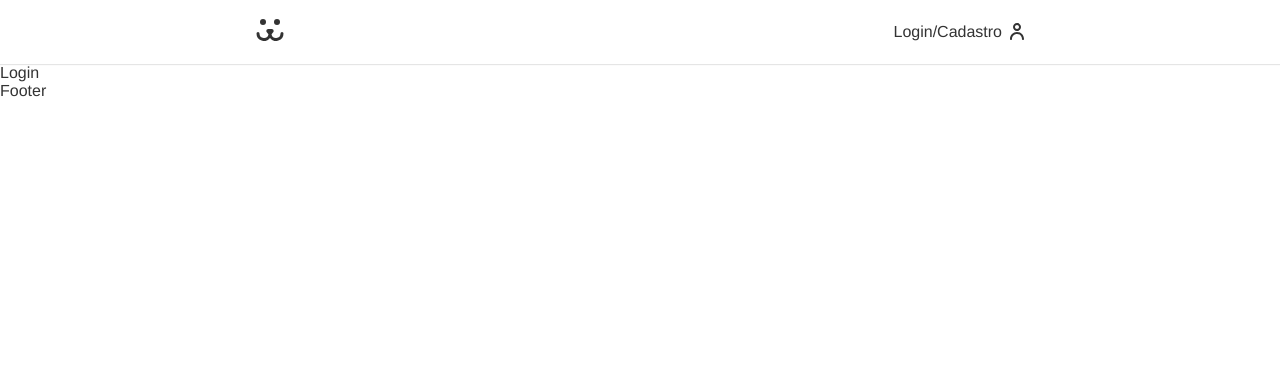
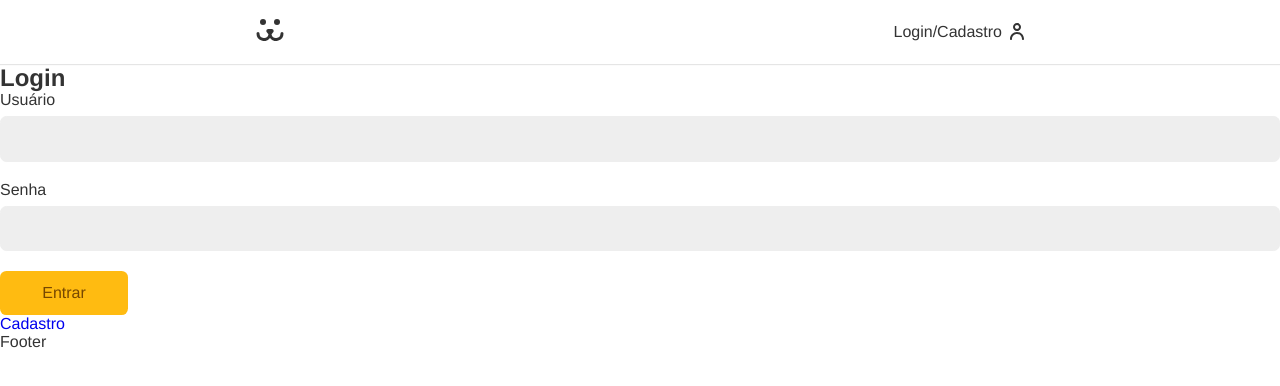
Before and after one commit to deniswmonteiro/dogs, a React (Vite) app: page /login in a window 1280 px wide. Shown: the top 386 px of the page. Built offline with nearby package versions, Linux system fonts and the light colour scheme.

Commit message:
Criação do hook 'useForm' e dos componentes de formulário

```diff
--- a/src/App.jsx
+++ b/src/App.jsx
@@ -6,7 +6,7 @@ import Login from "./Components/Login/Login";
 import Footer from "./Components/Footer";
 import "./App.css";
 
-function App() {
+const App = () => {
     return (
         <div>
             <BrowserRouter>
@@ -14,7 +14,7 @@ function App() {
 
                 <Routes>
                     <Route path="/" element={<Home />} />
-                    <Route path="/login" element={<Login />} />
+                    <Route path="/login/*" element={<Login />} />
                 </Routes>
 
                 <Footer />
--- /dev/null
+++ b/src/Components/Forms/Button.jsx
@@ -0,0 +1,12 @@
+import React from "react";
+import styles from "./Button.module.css";
+
+const Button = ({children, ...props}) => {
+    return (
+        <button className={styles.button} {...props}>
+            {children}
+        </button>
+    )
+}
+
+export default Button
--- /dev/null
+++ b/src/Components/Forms/Button.module.css
@@ -0,0 +1,24 @@
+.button {
+    font-size: 1rem;
+    font-family: var(--type-first);
+    cursor: pointer;
+    border: none;
+    border-radius: .4rem;
+    background-color: #FB1;
+    color: #764701;
+    padding: .8rem 1.2rem;
+    min-width: 8rem;
+    transition: .3s;
+}
+
+.button:hover,
+.button:focus {
+    outline: none;
+    box-shadow: 0 0 0 3px #FEA, 0 0 0 4px #FB1;
+    transition: .3s;
+}
+
+.button:disabled {
+    opacity: .5;
+    cursor: wait;
+}
--- /dev/null
+++ b/src/Components/Forms/Input.jsx
@@ -0,0 +1,21 @@
+import React from "react";
+import styles from "./Input.module.css";
+
+const Input = ({label, type, id, value, onChange, onBlur, error}) => {
+    return (
+        <div className={styles.formGroup}>
+            <label htmlFor={id} className={styles.label}>
+                {label}
+            </label>
+            <input type={type} className={styles.input}
+                id={id}
+                name={id}
+                value={value}
+                onChange={onChange}
+                onBlur={onBlur} />
+            {error && <p className={styles.error}>{error}</p>}
+        </div>
+    )
+}
+
+export default Input
--- /dev/null
+++ b/src/Components/Forms/Input.module.css
@@ -0,0 +1,35 @@
+.formGroup {
+    margin-bottom: 1.25rem;
+}
+
+.input {
+    border: 1px solid #EEE;
+    display: block;
+    width: 100%;
+    font-size: 1rem;
+    padding: .8rem;
+    border-radius: .4rem;
+    background-color: #EEE;
+    transition: .3s;
+}
+
+.input:focus,
+.input:hover {
+    outline: none;
+    border-color: #FB1;
+    background-color: #FFF;
+    box-shadow: 0 0 0 3px #FEA;
+}
+
+.label {
+    display: block;
+    font-size: 1rem;
+    line-height: 1;
+    padding-bottom: .5rem;
+}
+
+.error {
+    color: #F31;
+    font-size: .875rem;
+    margin-top: .25rem;
+}
--- a/src/Components/Login/Login.jsx
+++ b/src/Components/Login/Login.jsx
@@ -1,8 +1,20 @@
 import React from "react";
+import { Route, Routes } from "react-router-dom";
+import LoginForm from "./LoginForm";
+import LoginCreate from "./LoginCreate";
+import LoginPasswordLost from "./LoginPasswordLost";
+import LoginPasswordReset from "./LoginPasswordReset";
 
 const Login = () => {
     return (
-        <div>Login</div>
+        <div>
+            <Routes>
+                <Route path="/" element={<LoginForm />} />
+                <Route path="cadastrar" element={<LoginCreate />} />
+                <Route path="perdeu" element={<LoginPasswordLost />} />
+                <Route path="resetar" element={<LoginPasswordReset />} />
+            </Routes>
+        </div>
     )
 }
 
--- /dev/null
+++ b/src/Components/Login/LoginCreate.jsx
@@ -0,0 +1,9 @@
+import React from "react";
+
+const LoginCreate = () => {
+    return (
+        <div>LoginCreate</div>
+    )
+}
+
+export default LoginCreate
--- /dev/null
+++ b/src/Components/Login/LoginForm.jsx
@@ -0,0 +1,49 @@
+import React from "react";
+import { Link } from "react-router-dom";
+import useForm from "../../Hooks/useForm";
+import Input from "../Forms/Input";
+import Button from "../Forms/Button";
+
+const LoginForm = () => {
+    const username = useForm();
+    const password = useForm();
+
+    async function handleSubmit(event) {
+        event.preventDefault();
+
+        if (username.validate() && password.validate()) {
+            const response = await fetch(`http://dogsapi.test/json/jwt-auth/v1/token`, {
+                method: "POST",
+                headers: {
+                    "Content-Type": "application/json"
+                },
+                body: JSON.stringify()
+            });
+
+            const result = await response.json();
+            console.log(result)
+        }
+    }
+
+    return (
+        <section>
+            <h1>Login</h1>
+
+            <form onSubmit={handleSubmit}>
+                <Input label="Usuário" type="text"
+                    id="username"
+                    {...username} />
+                <Input label="Senha" type="password"
+                    id="password"
+                    {...password} />
+                <Button>Entrar</Button>
+            </form>
+
+            <Link to="/login/cadastrar">
+                Cadastro
+            </Link>
+        </section>
+    )
+}
+
+export default LoginForm
--- /dev/null
+++ b/src/Components/Login/LoginPasswordLost.jsx
@@ -0,0 +1,9 @@
+import React from "react";
+
+const LoginPasswordLost = () => {
+    return (
+        <div>LoginPasswordLost</div>
+    )
+}
+
+export default LoginPasswordLost
--- /dev/null
+++ b/src/Components/Login/LoginPasswordReset.jsx
@@ -0,0 +1,9 @@
+import React from "react";
+
+const LoginPasswordReset = () => {
+    return (
+        <div>LoginPasswordReset</div>
+    )
+}
+
+export default LoginPasswordReset
--- /dev/null
+++ b/src/Hooks/useForm.jsx
@@ -0,0 +1,49 @@
+import React from "react";
+
+const types = {
+    email: {
+        regex: /^(([^<>()[\]\\.,;:\s@"]+(\.[^<>()[\]\\.,;:\s@"]+)*)|(".+"))@((\[[0-9]{1,3}\.[0-9]{1,3}\.[0-9]{1,3}\.[0-9]{1,3}\])|(([a-zA-Z\-0-9]+\.)+[a-zA-Z]{2,}))$/,
+        message: "Preencha um email válido."
+    }
+}
+
+const useForm = (type) => {
+    const [value, setValue] = React.useState("");
+    const [error, setError] = React.useState(null);
+
+    function validate(value) {
+        if (type === false) return true;
+
+        if (value.length === 0) {
+            setError("Preecha o campo.");
+            return false;
+        }
+
+        else if (types[type] && !types[type].regex.test(value)) {
+            setError(types[type].message);
+            return false;
+        }
+
+        else {
+            setError(null);
+            return true;
+        }
+    }
+
+    function onChange({target}) {
+        if (error) validate(target.value);
+
+        setValue(target.value);
+    }
+
+    return {
+        value,
+        setValue,
+        error,
+        validate: () => validate(value),
+        onBlur: () => validate(value),
+        onChange,
+    }
+}
+
+export default useForm
```
